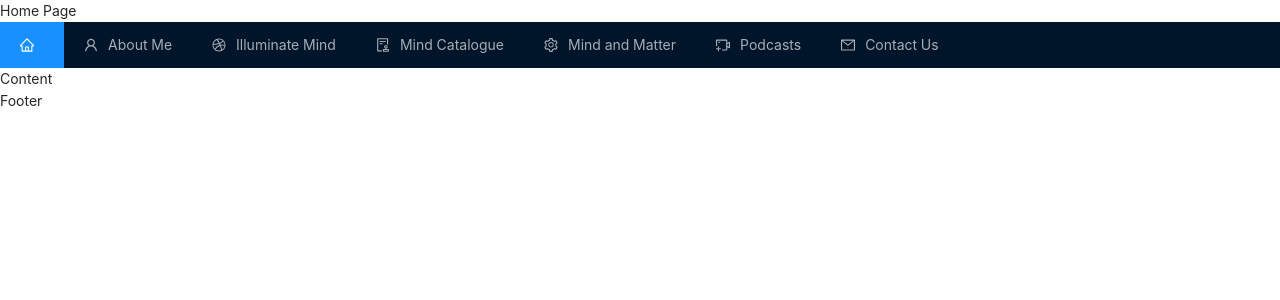
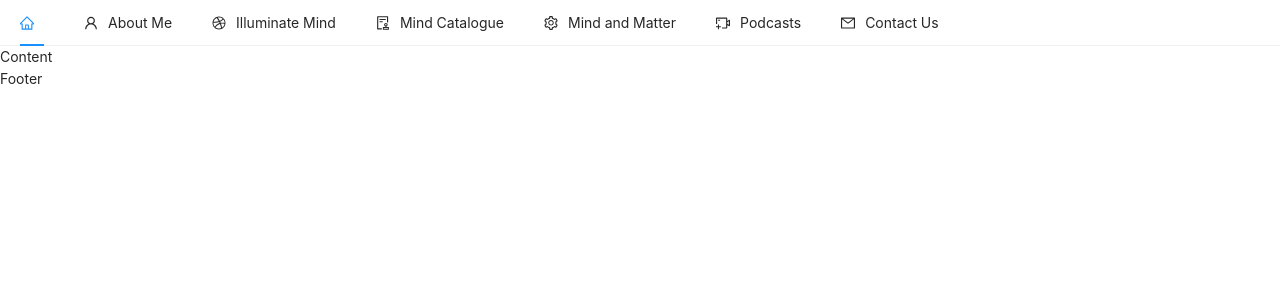
Before and after one commit to ssinha8752/mindvuecoaching, a React (Create React App) app: page / in a window 1280 px wide. Shown: the top 300 px of the page. Built offline with nearby package versions, Linux system fonts and the light colour scheme.

Commit message:
[Shubham] Lightening the Menu

```diff
--- a/src/components/Home/Home.jsx
+++ b/src/components/Home/Home.jsx
@@ -7,7 +7,6 @@ class Home extends Component{
     render()
     {
          return  <div>
-             Home Page
              <Header/>
             <Content/>
             <Footer/>
--- a/src/components/Home/components/Header/Header.jsx
+++ b/src/components/Home/components/Header/Header.jsx
@@ -1,4 +1,4 @@
-import React,{Component} from 'react';
+import React from 'react';
 import { Menu } from 'antd';
 import { MailOutlined, UserOutlined, SettingOutlined, DribbbleOutlined, AuditOutlined,VideoCameraAddOutlined, HomeOutlined } from '@ant-design/icons';
 import 'antd/dist/antd.css';
@@ -18,7 +18,7 @@ class Header extends React.Component {
   render() {
     const { current } = this.state;
     return (
-      <Menu onClick={this.handleClick} selectedKeys={[current]} mode="horizontal" theme={'dark'}>
+      <Menu onClick={this.handleClick} selectedKeys={[current]} mode="horizontal" >
         <Menu.Item key="Home" icon={<HomeOutlined />}></Menu.Item>
         <SubMenu key="AboutMe" icon={<UserOutlined />} title="About Me">
         <Menu.ItemGroup>
```
